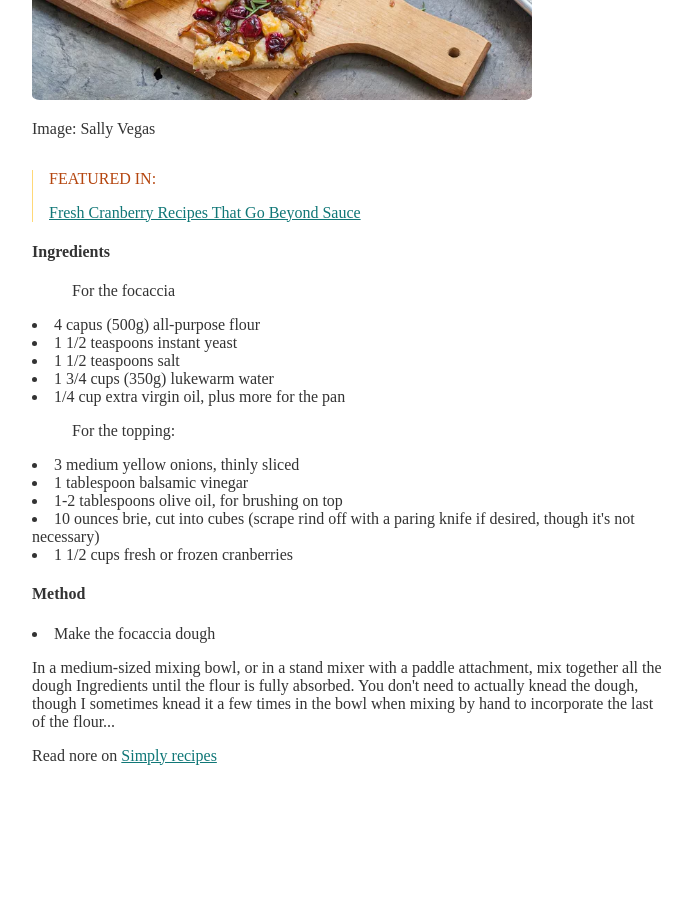
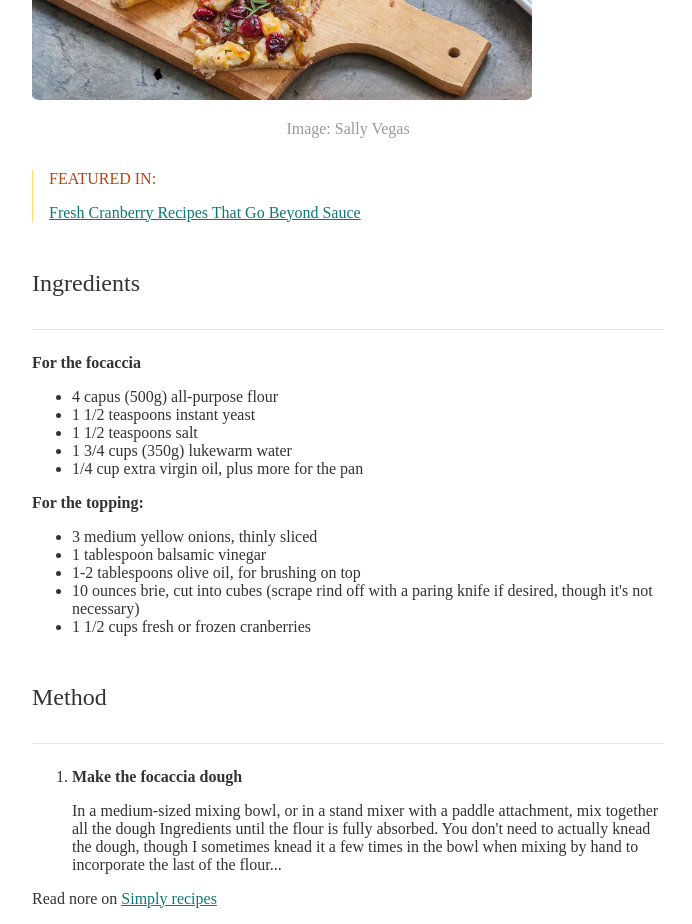
Before and after one commit to GianmariaRicciolini/L3-S1, a plain HTML site: page Index.html in a window 1280 px wide. Shown: the part 440-1364 px from the top of the page, without its empty margins (292-984 px from the left). Before the commit the page ends 1221 px from the top, so only its background shows below. Drawn offline with Linux system fonts and the light colour scheme.

Commit message:
CSS-correction

```diff
--- a/Index.html
+++ b/Index.html
@@ -9,7 +9,7 @@
   <body>
     <header>
       <img class="logo" src="assets/logo.png" alt="Logo Simply" />
-      <p class="title">Part of A SIMPLY FABULOUS THANKSGIVING</p>
+      <p class="underlogo">Part of A SIMPLY FABULOUS THANKSGIVING</p>
     </header>
     <main>
       <div class="document">
@@ -21,24 +21,25 @@
           </p>
           <img class="focaccia" src="assets/focaccia.png" alt="Focaccia" />
         </section>
-        <p>Image: Sally Vegas</p>
+        <p class="author">Image: Sally Vegas</p>
         <div class="featured">
           <p>FEATURED IN:</p>
           <a id="anchor" href="#">Fresh Cranberry Recipes That Go Beyond Sauce </a>
         </div>
         <section class="Ingredients">
-          <h4>Ingredients</h4>
+          <p class="list-header">Ingredients</p>
+
+          <p class="titlelist">For the focaccia</p>
           <ul>
-            For the focaccia
-          </ul>
             <li>4 capus (500g) all-purpose flour</li>
             <li>1 1/2 teaspoons instant yeast</li>
             <li>1 1/2 teaspoons salt</li>
             <li>1 3/4 cups (350g) lukewarm water</li>
             <li>1/4 cup extra virgin oil, plus more for the pan</li>
+          </ul>
+
+          <p class="titlelist">For the topping:</p>
           <ul>
-            For the topping:
-          </ul>
             <li>3 medium yellow onions, thinly sliced</li>
             <li>1 tablespoon balsamic vinegar</li>
             <li>1-2 tablespoons olive oil, for brushing on top</li>
@@ -46,16 +47,20 @@
               10 ounces brie, cut into cubes (scrape rind off with a paring knife if desired, though it's not necessary)
             </li>
             <li>1 1/2 cups fresh or frozen cranberries</li>
+          </ul>
         </section>
         <section>
-          <h4>Method</h4>
-          <ol></ol>
-          <li>Make the focaccia dough</li>
+          <p class="list-header">Method</p>
+          <ol>
+            <li>
+              <p class="titlelist">Make the focaccia dough</p>
               <p>
                 In a medium-sized mixing bowl, or in a stand mixer with a paddle attachment, mix together all the dough
                 Ingredients until the flour is fully absorbed. You don't need to actually knead the dough, though I
                 sometimes knead it a few times in the bowl when mixing by hand to incorporate the last of the flour...
               </p>
+            </li>
+          </ol>
         </section>
         <p>Read nore on <a id="anchor" href="#">Simply recipes</a></p>
       </div>
--- a/assets/style.css
+++ b/assets/style.css
@@ -18,13 +18,18 @@ body {
   text-align: left;
   margin: auto;
 }
-.title {
+.underlogo {
   background-color: #fdfbf1;
   padding: 1rem;
   border-top: 1px solid #ffd877;
   color: #004d4c;
   margin: 0px;
   font-size: 0.7rem;
+}
+.author {
+  color: #999999;
+  text-align: center;
+  margin-top: 1rem;
 }
 .featured {
   border-left: 1px solid #ffd877;
@@ -34,7 +39,16 @@ body {
 .featured p {
   color: #b5460f;
 }
+.list-header {
+  margin-top: 3rem;
+  border-bottom: 1px solid #c4f3f2;
+  padding-bottom: 2rem;
+  font-size: 1.5rem;
+}
 
 #anchor {
   color: #107777;
 }
+.titlelist {
+  font-weight: bold;
+}
```
Lines whose indentation alone changed are shown as unchanged.
